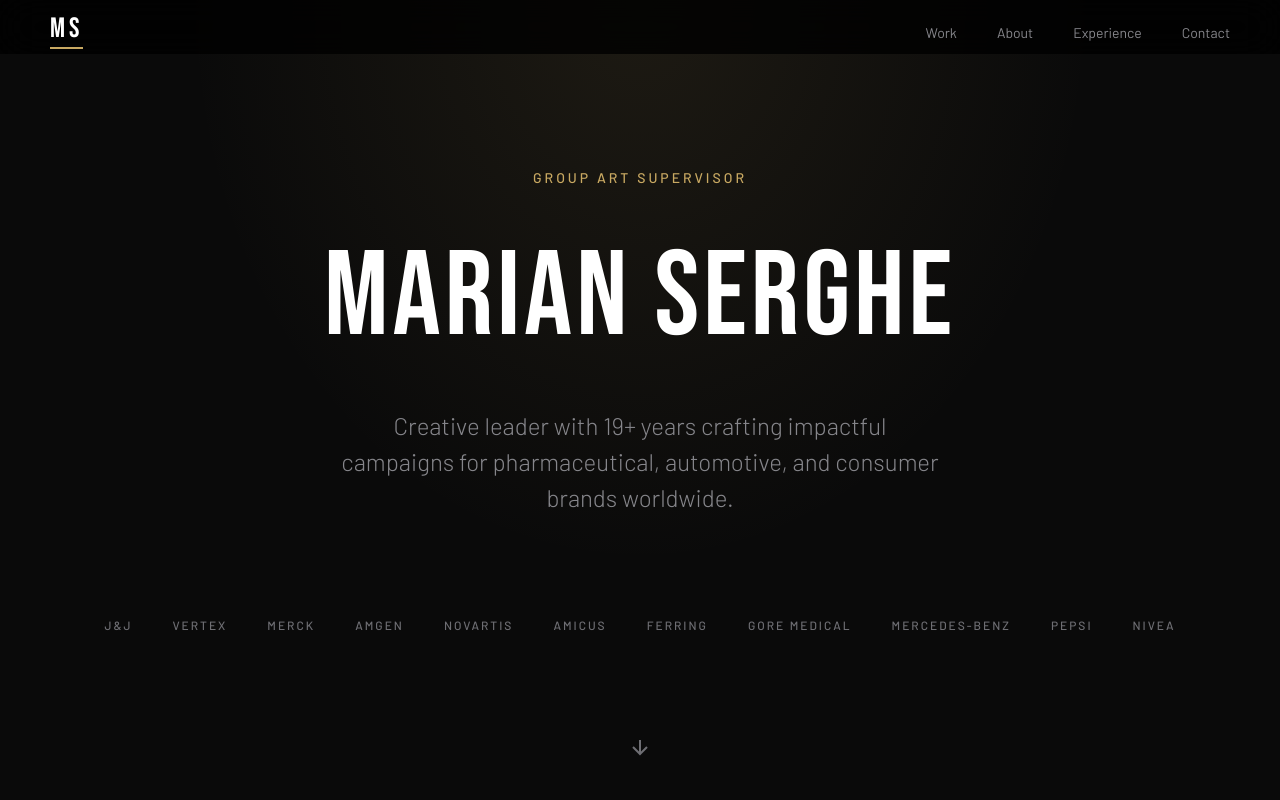
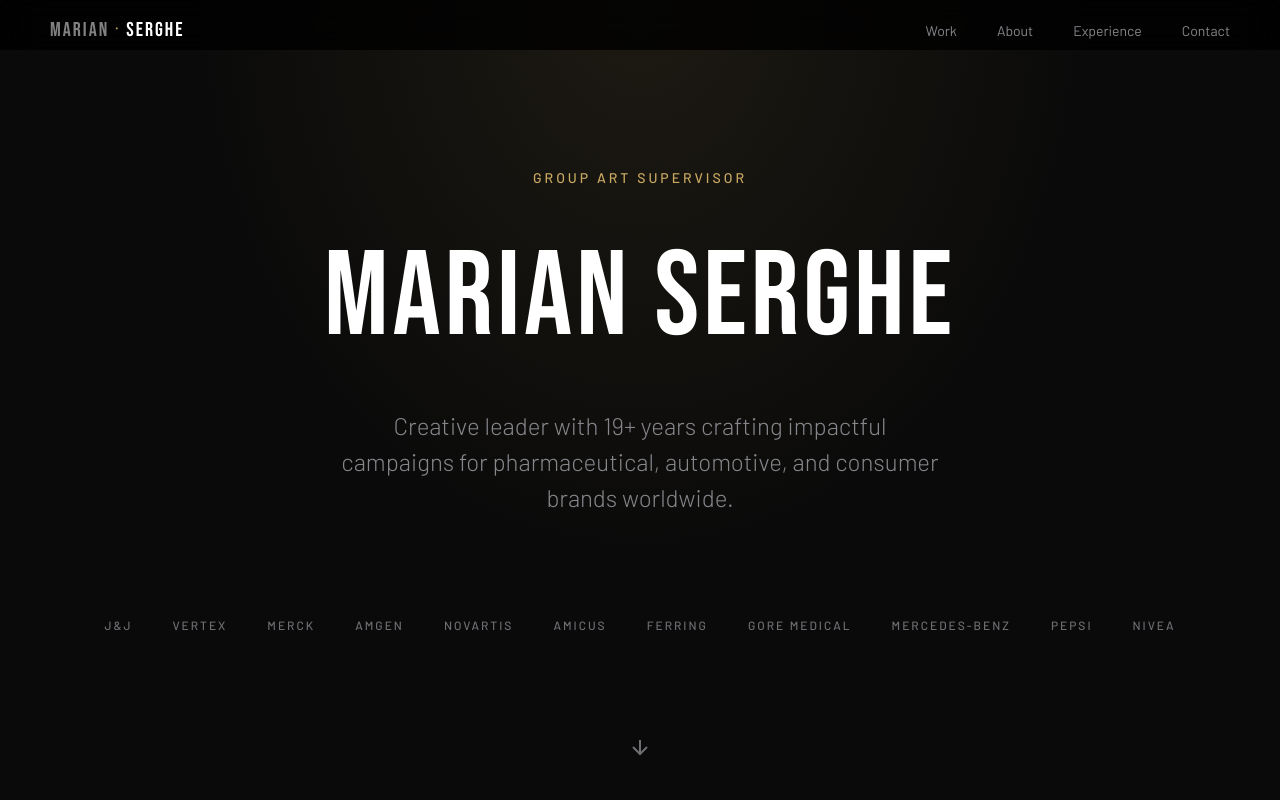
Before and after one commit to marianserghe/marianserghe.github.io, a plain HTML site: page index.html in a window 1280 px wide. Shown: the top 800 px of the page. Drawn offline with Linux system fonts and the light colour scheme.

Commit message:
Mockup: Option 6 - MARIAN SERGHE with gold dot

```diff
--- a/css/style.css
+++ b/css/style.css
@@ -56,42 +56,37 @@ nav {
     align-items: center;
 }
 
-/* Option 3: MS with gold bar */
-.logo-mark {
+/* Option 6: MARIAN SERGHE with gold dot */
+.logo-text {
     display: flex;
-    flex-direction: column;
     align-items: center;
     text-decoration: none;
-    gap: 4px;
+    gap: 6px;
+    font-family: 'Bebas Neue', sans-serif;
+    font-size: 20px;
+    letter-spacing: 2px;
+}
+
+.logo-firstname {
+    color: var(--text-primary);
+    opacity: 0.5;
+    transition: opacity 0.3s ease;
+}
+
+.logo-dot {
+    color: var(--accent-gold);
+    font-size: 16px;
+}
+
+.logo-lastname {
     color: var(--text-primary);
 }
 
-.logo-ms {
-    color: var(--text-primary);
-    font-size: 28px;
-    letter-spacing: 4px;
-    line-height: 1;
+.logo-text:hover .logo-firstname {
+    opacity: 1;
 }
 
-.logo-bar {
-    width: 100%;
-    height: 2px;
-    background: var(--accent-gold);
-}
-
-.logo-mark:hover {
-    color: var(--text-primary);
-}
-
-.logo-mark:hover .logo-ms {
-    opacity: 0.9;
-}
-
-.logo-mark:hover .logo-bar {
-    box-shadow: 0 0 10px var(--accent-gold);
-}
-
-.logo-mark:focus {
+.logo-text:focus {
     outline: none;
 }
 
@@ -614,8 +609,8 @@ footer {
         padding: 15px 20px;
     }
 
-    .logo .logo-ms {
-        font-size: 24px;
+    .logo .logo-text {
+        font-size: 16px;
     }
 
     .nav-toggle {
--- a/index.html
+++ b/index.html
@@ -13,7 +13,7 @@
     <a id="hero"></a>
     <!-- Navigation -->
     <nav>
-        <div class="logo"><a href="#hero" class="logo-mark"><span class="logo-ms">MS</span><span class="logo-bar"></span></a></div>
+        <div class="logo"><a href="#hero" class="logo-text"><span class="logo-firstname">MARIAN</span><span class="logo-dot">·</span><span class="logo-lastname">SERGHE</span></a></div>
         <button class="nav-toggle" aria-label="Toggle navigation">
             <span></span>
             <span></span>
```
